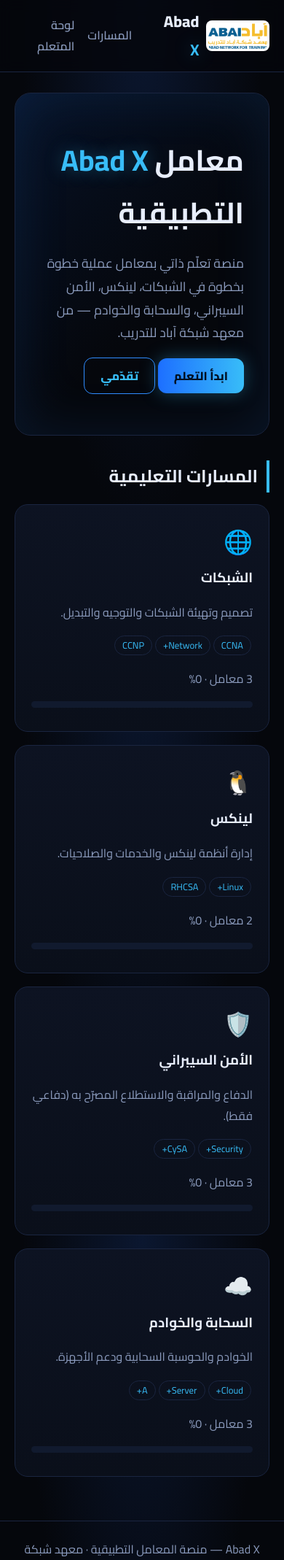
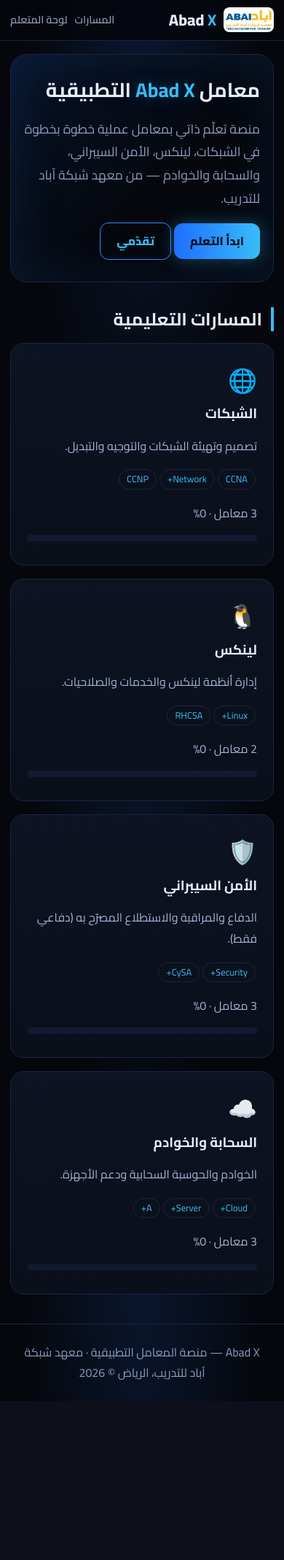
Before and after one commit to abadx2027-cmyk/abadx, a PHP site: page / in a window 390 px wide. Shown: the top 2138 px of the page at 73% size. After the commit the page ends 1920 px from the top, so only its background shows below. Run offline with PHP 8.4, Linux system fonts and the light colour scheme.

Commit message:
UX pass: a11y, focus, toasts, empty states, mobile, reduced motion

```diff
--- a/assets/app.js
+++ b/assets/app.js
@@ -3,22 +3,23 @@ const getP=()=>JSON.parse(localStorage.getItem(LS)||'{}');
 const setP=p=>localStorage.setItem(LS,JSON.stringify(p));
 const labPct=l=>{const d=(getP()[l.id]||[]).length;return Math.round(100*d/l.tasks.length)};
 const trackPct=t=>{const ls=LABS.filter(l=>l.track===t.id);return ls.length?Math.round(ls.reduce((a,l)=>a+labPct(l),0)/ls.length):0};
-const bar=p=>`<div class="bar"><i style="width:${p}%"></i></div>`;
+const bar=p=>`<div class="bar" role="progressbar" aria-valuemin="0" aria-valuemax="100" aria-valuenow="${p}"><i style="width:${p}%"></i></div>`;
 const esc=s=>s.replace(/&/g,'&amp;').replace(/</g,'&lt;');
-function shell(){document.body.insertAdjacentHTML('afterbegin',`<header><div class="nav"><a class="brand" href="index.html"><img src="assets/abad-logo.png" alt="ABAD"><span>Abad <b>X</b></span></a><span class="sp"></span><a class="l" href="index.html">المسارات</a><a class="l" href="dashboard.html">لوحة المتعلم</a></div></header>`);
+function toast(m,k='ok'){let t=document.querySelector('.toast');if(!t){t=document.createElement('div');t.className='toast';t.setAttribute('role','status');t.setAttribute('aria-live','polite');document.body.append(t)}t.textContent=m;t.className='toast show '+k;clearTimeout(t._h);t._h=setTimeout(()=>t.classList.remove('show'),2200)}
+function shell(){document.querySelector('main').id='main';document.body.insertAdjacentHTML('afterbegin','<a class="skip" href="#main">تخطَّ إلى المحتوى</a>');document.body.insertAdjacentHTML('afterbegin',`<header role="banner"><nav class="nav" aria-label="التنقل الرئيسي"><a class="brand" href="index.html"><img src="assets/abad-logo.png" alt="ABAD"><span>Abad <b>X</b></span></a><span class="sp"></span><a class="l" href="index.html">المسارات</a><a class="l" href="dashboard.html">لوحة المتعلم</a></nav></header>`);
 document.body.insertAdjacentHTML('beforeend',`<footer>Abad X — منصة المعامل التطبيقية · معهد شبكة آباد للتدريب، الرياض © 2026</footer>`)}
 function home(){const m=document.querySelector('main');m.innerHTML=`<section class="hero"><h1>معامل <span>Abad X</span> التطبيقية</h1><p>منصة تعلّم ذاتي بمعامل عملية خطوة بخطوة في الشبكات، لينكس، الأمن السيبراني، والسحابة والخوادم — من معهد شبكة آباد للتدريب.</p><a class="btn" href="#tracks">ابدأ التعلم</a> <a class="btn ghost" href="dashboard.html">تقدّمي</a></section><h2 class="sec" id="tracks">المسارات التعليمية</h2><div class="grid">${TRACKS.map(t=>`<a class="card" href="track.html?t=${t.id}" style="color:inherit"><div class="ico">${t.icon}</div><h3>${t.name}</h3><p class="mut">${t.desc}</p>${t.certs.map(c=>`<span class="tag">${c}</span>`).join('')}<p class="mut">${LABS.filter(l=>l.track===t.id).length} معامل · ${trackPct(t)}%</p>${bar(trackPct(t))}</a>`).join('')}</div>`}
 function track(){const t=TRACKS.find(x=>x.id===new URLSearchParams(location.search).get('t'))||TRACKS[0];document.title=t.name+' | Abad X';
-document.querySelector('main').innerHTML=`<section class="hero"><div class="ico">${t.icon}</div><h1>${t.name}</h1><p>${t.desc}</p>${t.certs.map(c=>`<span class="tag">${c}</span>`).join('')}${bar(trackPct(t))}</section><div class="grid">${LABS.filter(l=>l.track===t.id).map(l=>`<a class="card" href="lab.html?id=${l.id}" style="color:inherit"><span class="tag">${l.cert}</span><span class="tag">${l.level}</span><span class="tag">⏱ ${l.time}</span><h3>${l.title}</h3><p class="mut">${l.summary}</p>${bar(labPct(l))}<span class="mut">${labPct(l)}% مكتمل</span></a>`).join('')}</div>`}
+document.querySelector('main').innerHTML=`<section class="hero"><div class="ico">${t.icon}</div><h1>${t.name}</h1><p>${t.desc}</p>${t.certs.map(c=>`<span class="tag">${c}</span>`).join('')}${bar(trackPct(t))}</section>${LABS.some(l=>l.track===t.id)?'':'<div class="empty">لا توجد معامل في هذا المسار بعد — قريباً.</div>'}<div class="grid">${LABS.filter(l=>l.track===t.id).map(l=>`<a class="card" href="lab.html?id=${l.id}" style="color:inherit"><span class="tag">${l.cert}</span><span class="tag">${l.level}</span><span class="tag">⏱ ${l.time}</span><h3>${l.title}</h3><p class="mut">${l.summary}</p>${bar(labPct(l))}<span class="mut">${labPct(l)}% مكتمل</span></a>`).join('')}</div>`}
 function lab(){const l=LABS.find(x=>x.id===new URLSearchParams(location.search).get('id'))||LABS[0];const t=TRACKS.find(x=>x.id===l.track);document.title=l.title+' | Abad X';
 const m=document.querySelector('main');
 const render=()=>{const done=getP()[l.id]||[];m.innerHTML=`<p class="mut"><a href="track.html?t=${t.id}">${t.name}</a> / ${l.cert}</p><div class="box lab-head"><div><h1 style="margin:0">${l.title}</h1><span class="tag">${l.cert}</span><span class="tag">${l.level}</span><span class="tag">⏱ ${l.time}</span></div><div style="min-width:260px"><b id="pct">${labPct(l)}%</b> <span class="mut">(${done.length}/${l.tasks.length} مهام)</span>${bar(labPct(l))}<button class="btn ghost" id="reset">إعادة تعيين</button></div></div>
 <div class="box"><h3>🎯 الأهداف</h3><ul>${l.objectives.map(o=>`<li>${o}</li>`).join('')}</ul></div>
 <div class="box"><h3>🖧 الطوبولوجيا والبيئة</h3><p>${l.env}</p><div class="topo">${esc(l.topo)}</div></div>
-<h2 class="sec">المهام</h2>${l.tasks.map((k,i)=>`<div class="box task ${done.includes(i)?'done':''}"><h4><span class="num">${i+1}</span>${k.t}</h4><p>${k.d}</p><pre class="cmd"><button class="copy">نسخ</button>${esc(k.c)}</pre><details><summary>💡 تلميح</summary>${k.h}</details><div class="verify"><b>✅ التحقق:</b> ${k.v}</div><label class="chk"><input type="checkbox" data-i="${i}" ${done.includes(i)?'checked':''}> أنجزت هذه المهمة وتحققت منها</label></div>`).join('')}
+<h2 class="sec">المهام</h2>${l.tasks.map((k,i)=>`<div class="box task ${done.includes(i)?'done':''}"><h4><span class="num">${i+1}</span>${k.t}</h4><p>${k.d}</p><pre class="cmd"><button class="copy" aria-label="نسخ الأوامر">نسخ</button>${esc(k.c)}</pre><details><summary>💡 تلميح</summary>${k.h}</details><div class="verify"><b>✅ التحقق:</b> ${k.v}</div><label class="chk"><input type="checkbox" data-i="${i}" ${done.includes(i)?'checked':''}> أنجزت هذه المهمة وتحققت منها</label></div>`).join('')}
 ${labPct(l)===100?'<div class="box" style="border-color:var(--neon);box-shadow:var(--glow)"><h3>🏆 أحسنت! أكملت المعمل</h3></div>':''}`;
-m.querySelectorAll('input[data-i]').forEach(c=>c.onchange=()=>{const p=getP(),s=new Set(p[l.id]||[]);c.checked?s.add(+c.dataset.i):s.delete(+c.dataset.i);p[l.id]=[...s];setP(p);render()});
-m.querySelectorAll('.copy').forEach(b=>b.onclick=()=>{navigator.clipboard?.writeText(b.parentElement.textContent.replace('نسخ','').trim());b.textContent='تم ✓'});
-document.getElementById('reset').onclick=()=>{const p=getP();delete p[l.id];setP(p);render()}};render()}
+m.querySelectorAll('input[data-i]').forEach(c=>c.onchange=()=>{const p=getP(),s=new Set(p[l.id]||[]);c.checked?s.add(+c.dataset.i):s.delete(+c.dataset.i);p[l.id]=[...s];setP(p);render();const n=labPct(l);toast(n===100?'🏆 أكملت المعمل بالكامل!':c.checked?`✓ تم حفظ التقدم (${n}%)`:'تم إلغاء إنجاز المهمة','ok');m.querySelector(`input[data-i="${c.dataset.i}"]`).focus()});
+m.querySelectorAll('.copy').forEach(b=>b.onclick=()=>{navigator.clipboard?.writeText(b.parentElement.textContent.replace('نسخ','').trim());b.textContent='تم ✓';toast('تم نسخ الأوامر');setTimeout(()=>b.textContent='نسخ',1500)});
+document.getElementById('reset').onclick=()=>{if(!confirm('إعادة تعيين تقدّم هذا المعمل؟'))return;toast('تمت إعادة التعيين','warn');const p=getP();delete p[l.id];setP(p);render()}};render()}
 function dash(){const all=LABS.length,comp=LABS.filter(l=>labPct(l)===100).length,tot=Math.round(LABS.reduce((a,l)=>a+labPct(l),0)/all);
-document.querySelector('main').innerHTML=`<section class="hero"><h1>لوحة <span>المتعلم</span></h1><p>تقدّمك محفوظ محلياً في هذا المتصفح.</p><div class="grid"><div class="card"><h3>${tot}%</h3><span class="mut">التقدم الكلي</span>${bar(tot)}</div><div class="card"><h3>${comp} / ${all}</h3><span class="mut">معامل مكتملة</span></div></div></section><div class="grid">${TRACKS.map(t=>`<div class="card"><h3>${t.icon} ${t.name}</h3>${bar(trackPct(t))}<table>${LABS.filter(l=>l.track===t.id).map(l=>`<tr><td><a href="lab.html?id=${l.id}">${l.title}</a></td><td>${labPct(l)}%</td></tr>`).join('')}</table></div>`).join('')}</div><p><button class="btn ghost" onclick="if(confirm('مسح كل التقدم؟')){localStorage.removeItem(LS);location.reload()}">مسح كل التقدم</button></p>`}
+document.querySelector('main').innerHTML=`<section class="hero"><h1>لوحة <span>المتعلم</span></h1><p>تقدّمك محفوظ محلياً في هذا المتصفح.</p>${tot===0?'<div class="empty" style="margin:16px 0">لم تبدأ أي معمل بعد. <a href="index.html#tracks">اختر مساراً وابدأ أول معمل ←</a></div>':''}<div class="grid"><div class="card"><h3>${tot}%</h3><span class="mut">التقدم الكلي</span>${bar(tot)}</div><div class="card"><h3>${comp} / ${all}</h3><span class="mut">معامل مكتملة</span></div></div></section><div class="grid">${TRACKS.map(t=>`<div class="card"><h3>${t.icon} ${t.name}</h3>${bar(trackPct(t))}<table>${LABS.filter(l=>l.track===t.id).map(l=>`<tr><td><a href="lab.html?id=${l.id}">${l.title}</a></td><td>${labPct(l)}%</td></tr>`).join('')}</table></div>`).join('')}</div><p><button class="btn ghost" onclick="if(confirm('مسح كل التقدم؟')){localStorage.removeItem(LS);location.reload()}" ${tot?'':'disabled'}>مسح كل التقدم</button></p>`}
--- a/assets/style.css
+++ b/assets/style.css
@@ -30,3 +30,16 @@ details{margin:8px 0;background:#081022;border-radius:10px;padding:6px 12px}summ
 label.chk{display:flex;gap:8px;align-items:center;cursor:pointer;margin-top:8px;font-weight:700}input[type=checkbox]{accent-color:var(--neon);width:18px;height:18px}
 footer{text-align:center;color:var(--mut);padding:24px;border-top:1px solid var(--line)}
 table{width:100%;border-collapse:collapse}td,th{padding:10px;border-bottom:1px solid var(--line);text-align:right}
+/* UX pass */
+:focus-visible{outline:2px solid var(--neon);outline-offset:3px;border-radius:8px}
+.skip{position:absolute;right:-999px;top:8px;background:var(--neon);color:#001022;padding:6px 12px;border-radius:8px;z-index:9}.skip:focus{right:12px}
+.mut{color:#a3b2d1}
+h1,h2,h3{line-height:1.4}
+.toast{position:fixed;bottom:22px;left:50%;transform:translate(-50%,20px);opacity:0;background:#0d1a33;border:1px solid var(--blue);color:var(--txt);padding:10px 20px;border-radius:12px;box-shadow:var(--glow);transition:.25s;z-index:20;pointer-events:none}
+.toast.show{opacity:1;transform:translate(-50%,0)}.toast.ok{border-color:#22d3ee}.toast.warn{border-color:#f87171}
+.empty{text-align:center;padding:40px;border:1px dashed var(--line);border-radius:18px;color:#a3b2d1}
+.btn:hover{filter:brightness(1.1)}.btn:active{transform:scale(.98)}
+.task{transition:border-color .25s,box-shadow .25s}
+@media (max-width:640px){.hero{padding:30px 18px}.hero h1{font-size:1.7rem}.nav{gap:10px;padding:8px 14px}.brand img{height:34px}.nav a.l{font-size:.9rem}.box{padding:14px}main{padding:18px 14px 40px}.lab-head>div{min-width:0!important;width:100%}}
+@media (prefers-reduced-motion:reduce){*{transition:none!important;scroll-behavior:auto}}
+.btn:disabled{opacity:.4;cursor:not-allowed;filter:none}
```
Also changed, not shown: screens/dashboard.png (added), screens/home-mobile.png (added), screens/home.png, screens/lab-ccna-vlan.png.
